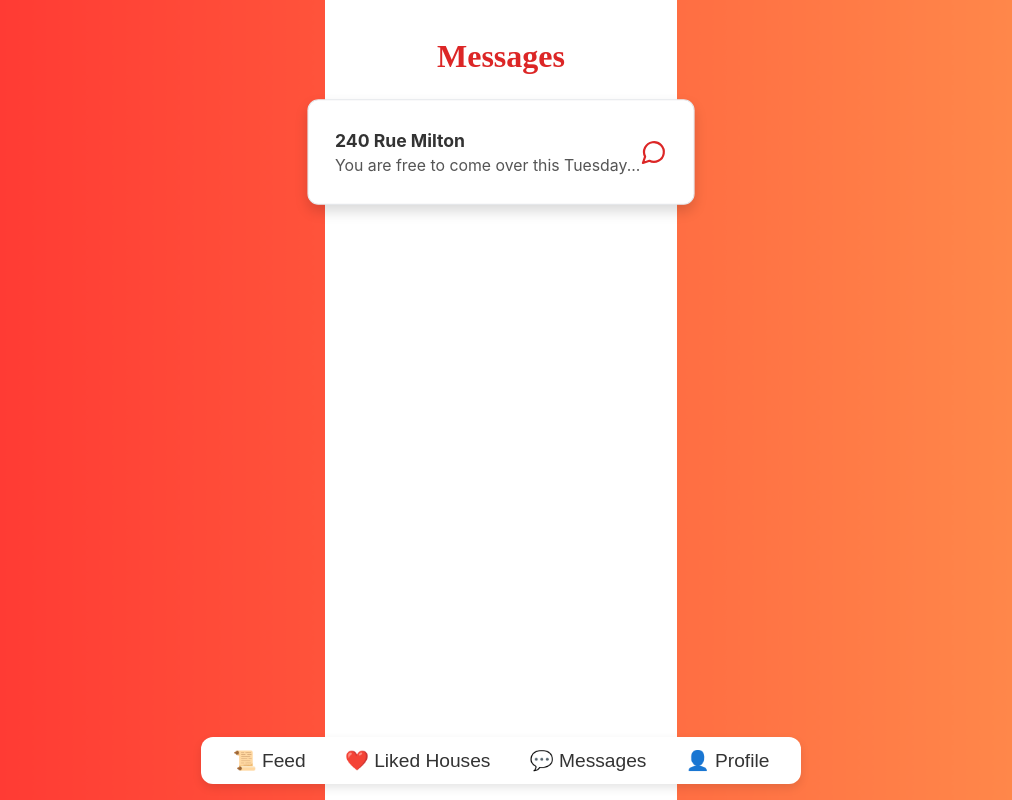
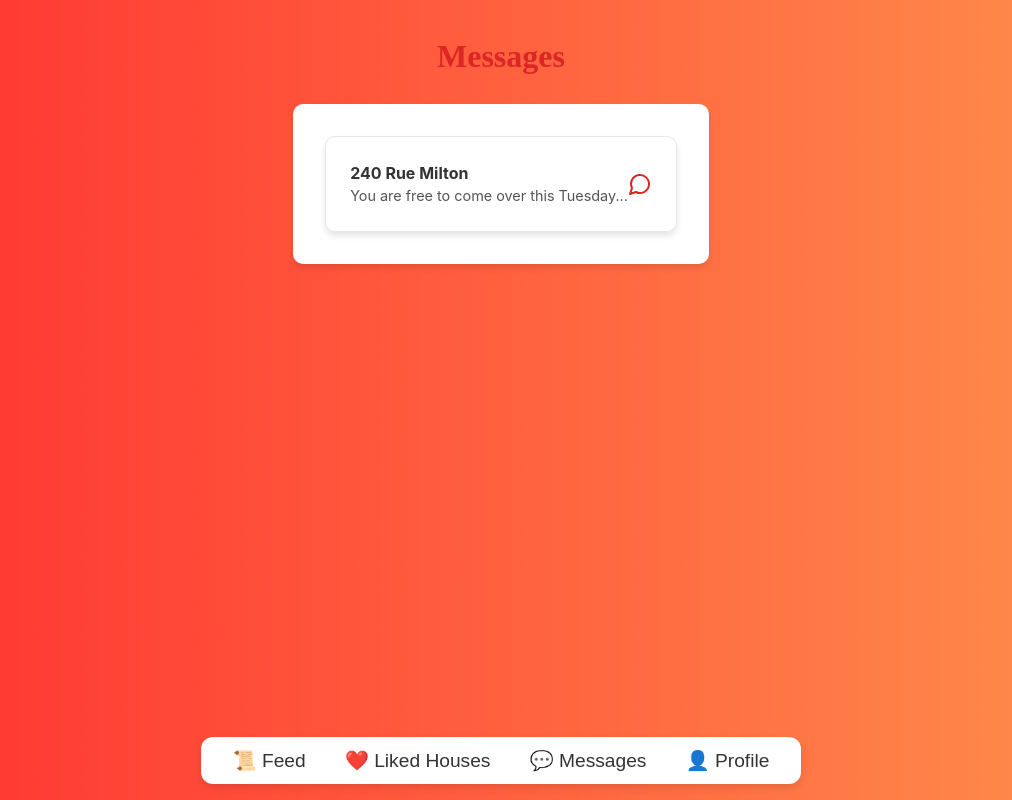
Before and after one commit to janekhuong/RealtrCopy, a React (Vite) app in the folder OpenHouse/: page /messages in a window 1280 px wide. Shown: the whole page, without its empty margins (139-1151 px from the left). Built offline with nearby package versions, Linux system fonts and the light colour scheme; a web font is replaced by a local one.

Commit message:
finalizing formatting

```diff
--- a/OpenHouse/src/index.css
+++ b/OpenHouse/src/index.css
@@ -331,22 +331,21 @@ body {
   margin: 0;
   display: flex;
   flex-direction: column;
-  justify-content: center;
   align-items: center;
   min-width: 320px;
   min-height: 100vh;
+  width: 100%;
 }
 
 /* Messages Page Styling */
 .messages-container {
   min-height: 100vh;
-  background-color: white;
   display: flex;
   flex-direction: column;
   align-items: center;
   padding: 2rem 0;
   width: 100%;
-  max-width: 40rem; /* Increased width to match liked-container */
+  max-width: 40rem; /* Match width to liked and profile */
 }
 
 .messages-title {
@@ -356,9 +355,17 @@ body {
   margin-bottom: 1.5rem;
 }
 
+.messages-background {
+  background: white;
+  border-radius: 10px;
+  padding: 2rem;
+  box-shadow: 0px 4px 6px rgba(0, 0, 0, 0.1);
+  width: 100%;
+  max-width: 40rem; /* Match width to liked-card and profile-card */
+}
+
 .messages-list {
   width: 100%;
-  max-width: 40rem; /* Increased width to match liked-list */
   display: flex;
   flex-direction: column;
   gap: 1rem;
@@ -367,7 +374,6 @@ body {
 
 /* Individual message card */
 .message-card {
-  background: white;
   border: 1px solid #e5e7eb;
   box-shadow: 0px 4px 6px rgba(0, 0, 0, 0.1);
   border-radius: 10px;
@@ -376,15 +382,8 @@ body {
   justify-content: space-between;
   align-items: center;
   width: 100%;
-  max-width: 40rem; /* Adjust width to match liked-card */
   transition: transform 0.3s ease-in-out;
   cursor: pointer;
-}
-
-/* Raised effect for first message */
-.message-card:first-child {
-  transform: scale(1.1);
-  box-shadow: 0px 6px 12px rgba(0, 0, 0, 0.15);
 }
 
 .message-card:hover {
@@ -447,9 +446,8 @@ body {
 }
 
 .profile-image {
-  width: 100px;
-  height: 100px;
-  border-radius: 50%;
+  width: 100%;
+  height: 100%;
   object-fit: cover;
 }
 
--- a/OpenHouse/src/pages/Messages.tsx
+++ b/OpenHouse/src/pages/Messages.tsx
@@ -17,11 +17,12 @@ export default function Messages() {
     <div className="messages-container">
       <h1 className="messages-title">Messages</h1>
 
+      <div className="messages-background">
         <div className="messages-list">
-        {messages.map((message, index) => (
+          {messages.map((message) => (
             <div
               key={message.id}
-            className={`message-card ${index === 0 ? "message-card-first" : ""}`}
+              className="message-card"
               onClick={() => navigate(`/chat/${message.address.replace(/\s+/g, '-').toLowerCase()}`)}
             >
               <div>
@@ -33,5 +34,6 @@ export default function Messages() {
           ))}
         </div>
       </div>
+    </div>
   );
 }
--- a/OpenHouse/src/pages/Profile.tsx
+++ b/OpenHouse/src/pages/Profile.tsx
@@ -6,8 +6,8 @@ const profile = {
   age: 25,
   location: "Montreal, QC",
   bio: "Exploring the city, enjoying coffee, and finding the perfect home.",
-  matches: 10,
-  pending: 5,
+  matches: 1,
+  pending: 4,
 };
 
 export default function Profile() {
```
Lines whose indentation alone changed are shown as unchanged.
